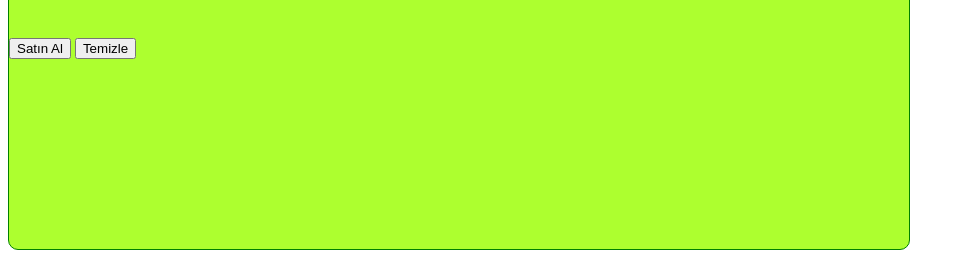
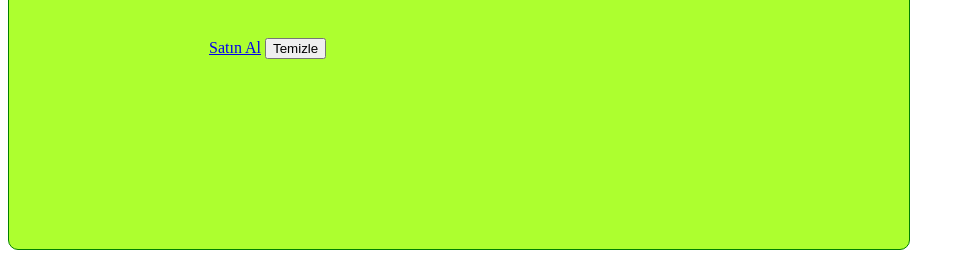
Before and after one commit to MuratCamurlu/formorn, a plain HTML site: page index.html in a window 1280 px wide. Shown: the part 660-918 px from the top of the page, without its empty margins (0-965 px from the left). Drawn offline with Linux system fonts and the light colour scheme.

Commit message:
form tamam

```diff
--- a/index.html
+++ b/index.html
@@ -61,7 +61,8 @@
         </div>
         <br><br>
         <footer>
-            <input type="submit" value="Satın Al">
+            <a href="http://muratcamurlu.com">Satın Al</a>
+
             <input type="reset" value="Temizle">
         </footer>
 
--- a/style.css
+++ b/style.css
@@ -54,3 +54,11 @@ input{
     background-color:rgb(194, 226, 146) ;
     margin-left: 50px;
 }
+footer{
+
+    width: 200px;
+    margin-left: 200px;
+}
+a:hover{
+   color: brown;
+}
```
